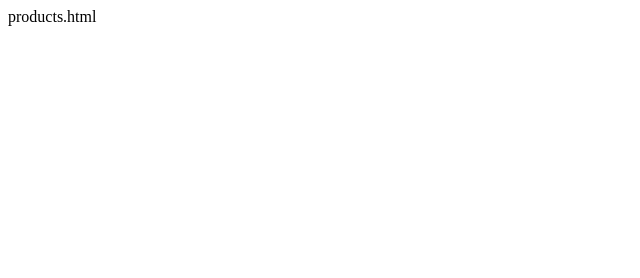
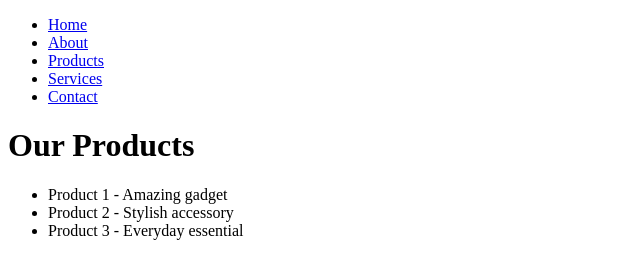
Before and after one commit to mianhaseeb6831-stack/dark-store, a plain HTML site: page products.html in a window 1280 px wide. Shown: the whole page, without its empty margins (0-640 px from the left). Drawn offline with Linux system fonts and the light colour scheme.

Commit message:
Update products.html

```diff
--- a/products.html
+++ b/products.html
@@ -1 +1,27 @@
-products.html
+<!DOCTYPE html>
+<html lang="en">
+<head>
+  <meta charset="UTF-8">
+  <meta name="viewport" content="width=device-width, initial-scale=1.0">
+  <title>Products - Dark Store</title>
+  <link rel="stylesheet" href="style.css">
+</head>
+<body>
+  <nav>
+    <ul>
+      <li><a href="index.html">Home</a></li>
+      <li><a href="about.html">About</a></li>
+      <li><a href="products.html">Products</a></li>
+      <li><a href="services.html">Services</a></li>
+      <li><a href="contact.html">Contact</a></li>
+    </ul>
+  </nav>
+
+  <h1>Our Products</h1>
+  <ul>
+    <li>Product 1 - Amazing gadget</li>
+    <li>Product 2 - Stylish accessory</li>
+    <li>Product 3 - Everyday essential</li>
+  </ul>
+</body>
+</html>
```
